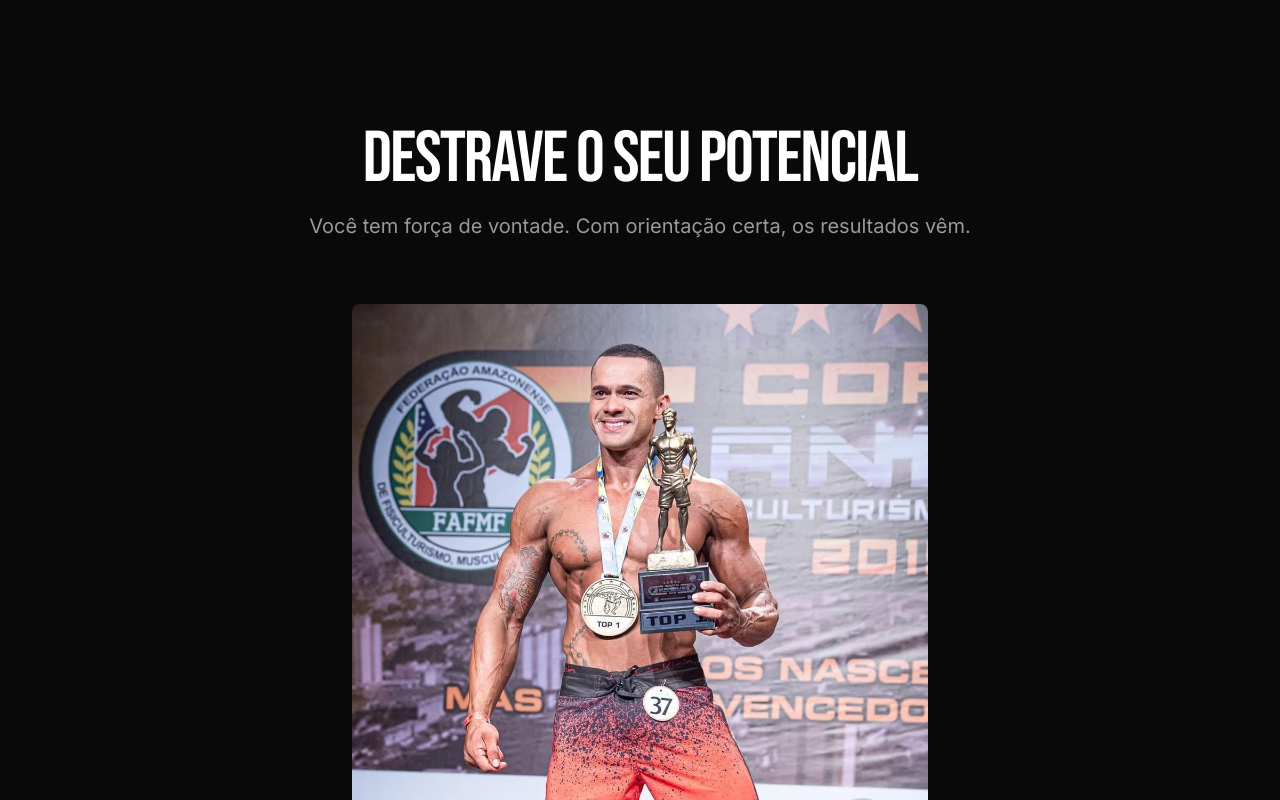
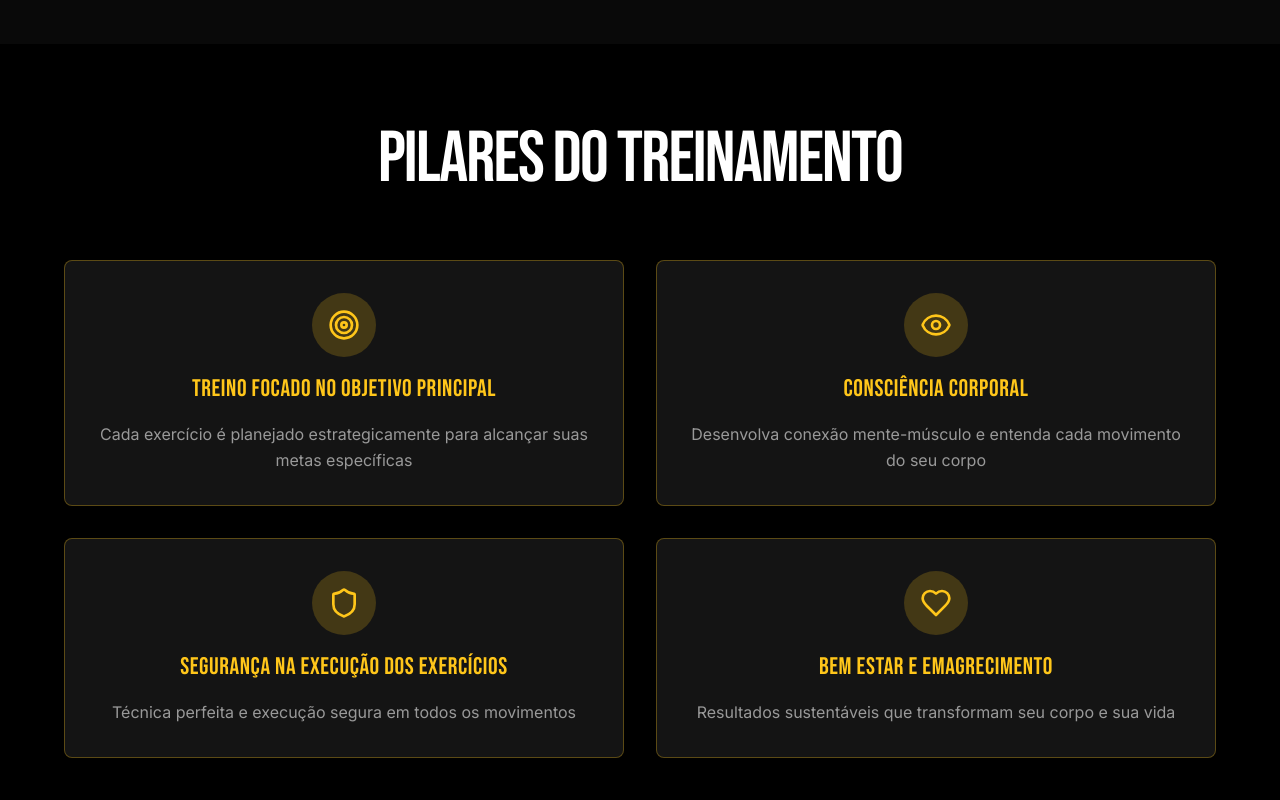
Before and after one commit to joabedev123-alt/dino-gainz-hub-88662, a React (Vite) app: page / in a window 1280 px wide. Shown: the part 7540-8340 px from the top of the page. Built offline with nearby package versions, Linux system fonts and the light colour scheme; the HTML template or start-up script is replaced by a standard one.

Commit message:
Add training pillars section

```diff
--- /dev/null
+++ b/src/components/TrainingPillars.tsx
@@ -0,0 +1,60 @@
+import { Target, Eye, Shield, Heart } from "lucide-react";
+
+export const TrainingPillars = () => {
+  const pillars = [
+    {
+      icon: Target,
+      title: "TREINO FOCADO NO OBJETIVO PRINCIPAL",
+      description: "Cada exercício é planejado estrategicamente para alcançar suas metas específicas"
+    },
+    {
+      icon: Eye,
+      title: "CONSCIÊNCIA CORPORAL",
+      description: "Desenvolva conexão mente-músculo e entenda cada movimento do seu corpo"
+    },
+    {
+      icon: Shield,
+      title: "SEGURANÇA NA EXECUÇÃO DOS EXERCÍCIOS",
+      description: "Técnica perfeita e execução segura em todos os movimentos"
+    },
+    {
+      icon: Heart,
+      title: "BEM ESTAR E EMAGRECIMENTO",
+      description: "Resultados sustentáveis que transformam seu corpo e sua vida"
+    }
+  ];
+
+  return (
+    <section id="pillars" className="py-20 px-6 bg-background">
+      <div className="container mx-auto">
+        <div className="text-center mb-16 animate-fade-up">
+          <h2 className="font-bebas text-4xl md:text-5xl lg:text-7xl tracking-tight mb-4">
+            PILARES DO TREINAMENTO
+          </h2>
+        </div>
+
+        <div className="grid grid-cols-1 md:grid-cols-2 gap-8 max-w-6xl mx-auto">
+          {pillars.map((pillar, index) => (
+            <div
+              key={index}
+              className="bg-card border border-accent/30 rounded-lg p-8 hover:border-accent/60 transition-all duration-300 hover:shadow-lg animate-fade-up group"
+              style={{ animationDelay: `${index * 0.1}s` }}
+            >
+              <div className="flex flex-col items-center text-center gap-4">
+                <div className="w-16 h-16 rounded-full bg-accent/20 flex items-center justify-center group-hover:scale-110 transition-transform">
+                  <pillar.icon className="w-8 h-8 text-accent" />
+                </div>
+                <h3 className="font-bebas text-2xl tracking-wide text-accent">
+                  {pillar.title}
+                </h3>
+                <p className="font-inter text-muted-foreground leading-relaxed">
+                  {pillar.description}
+                </p>
+              </div>
+            </div>
+          ))}
+        </div>
+      </div>
+    </section>
+  );
+};
--- a/src/pages/Index.tsx
+++ b/src/pages/Index.tsx
@@ -1,6 +1,7 @@
 import { Hero } from "@/components/Hero";
 import { TransformationGallery } from "@/components/TransformationGallery";
 import { AppProtocol } from "@/components/AppProtocol";
+import { TrainingPillars } from "@/components/TrainingPillars";
 import { PotentialSection } from "@/components/PotentialSection";
 import { Testimonials } from "@/components/Testimonials";
 import { Footer } from "@/components/Footer";
@@ -12,6 +13,7 @@ const Index = () => {
       <Hero />
       <TransformationGallery />
       <AppProtocol />
+      <TrainingPillars />
       <PotentialSection />
       <Testimonials />
       <Footer />
```
